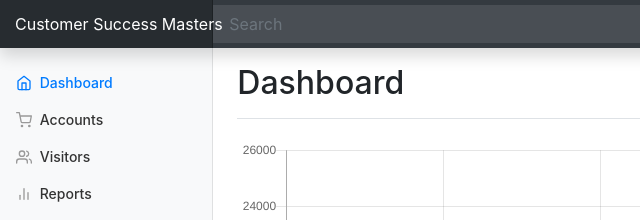
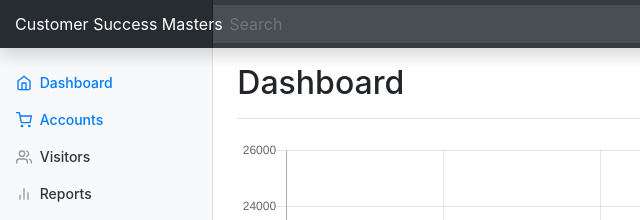
Before and after one commit to bobkime/bobkime.github.io, a plain HTML site: page accounts.html in a window 1280 px wide. Shown: the top 220 px of the page, 0-640 px from the left. Drawn offline with nearby package versions, Linux system fonts and the light colour scheme.

```diff
--- a/accounts.html
+++ b/accounts.html
@@ -38,9 +38,9 @@
                 </a>
               </li>
               <li class="nav-item">
-                <a class="nav-link" href="https://bobkime.github.io/accounts.html">
+                <a class="nav-link active" href="https://bobkime.github.io/accounts.html">
                   <span data-feather="shopping-cart"></span>
-                  Accounts
+                  Accounts <span class="sr-only">(current)</span>
                 </a>
               </li>
               <li class="nav-item">
```
Also changed, not shown: index.html (+1 -1 lines), maus.html (+1 -1 lines).
